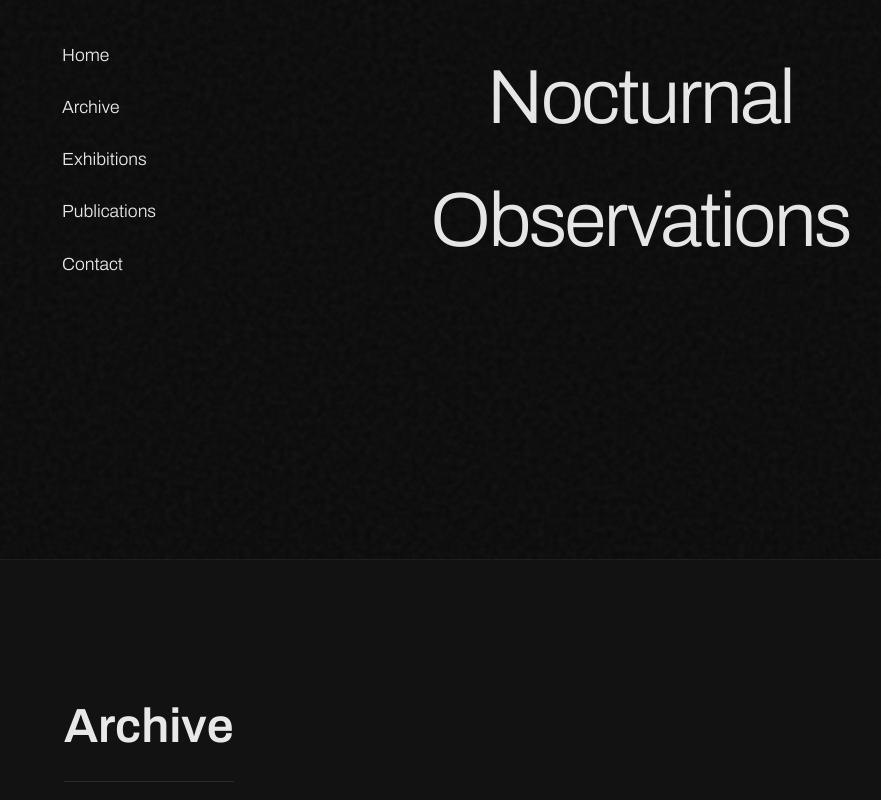
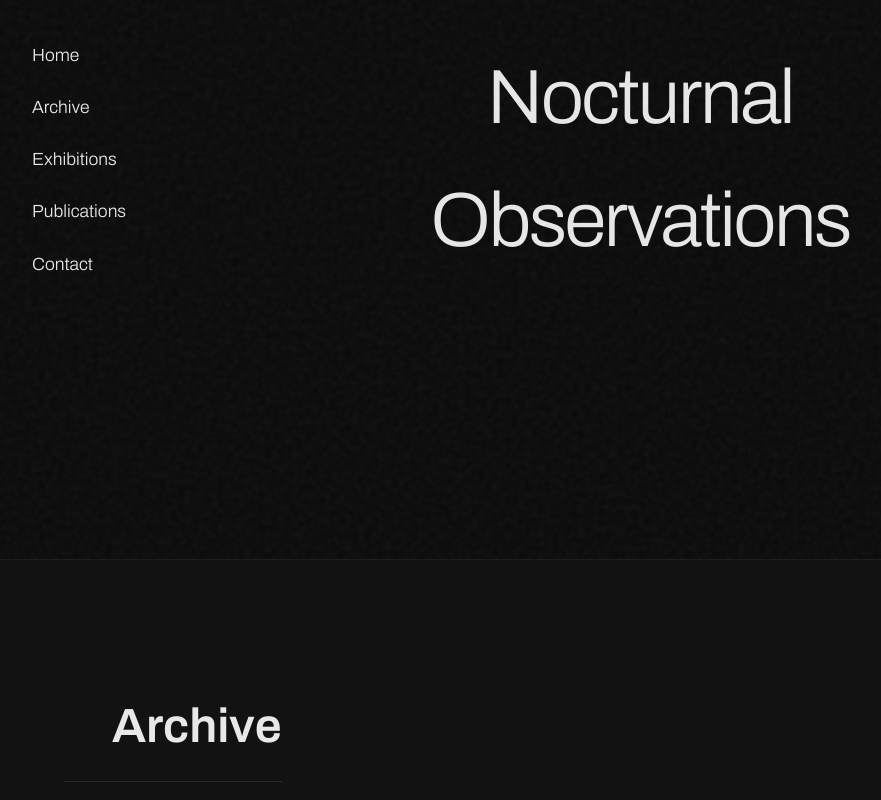
Before and after one commit to wliergub/ecler, a plain HTML site: page index.html in a window 1280 px wide. Shown: the part 240-1040 px from the top of the page, without its empty margins (0-881 px from the left). Drawn offline with Linux system fonts and the light colour scheme.

Commit message:
Update index.html

```diff
--- a/index.html
+++ b/index.html
@@ -67,7 +67,6 @@
             font-size: 1.1rem;
             position: relative;
             transition: all 0.3s cubic-bezier(0.4, 0, 0.2, 1);
-            padding: 30px;
         }
 
         .nav-link::after {
@@ -103,6 +102,8 @@
             padding-bottom: 1rem;
             border-bottom: 1px solid var(--ember);
             display: inline-block;
+            padding-left: 3rem;
+
         }
 
         /* Hero Section */
```
